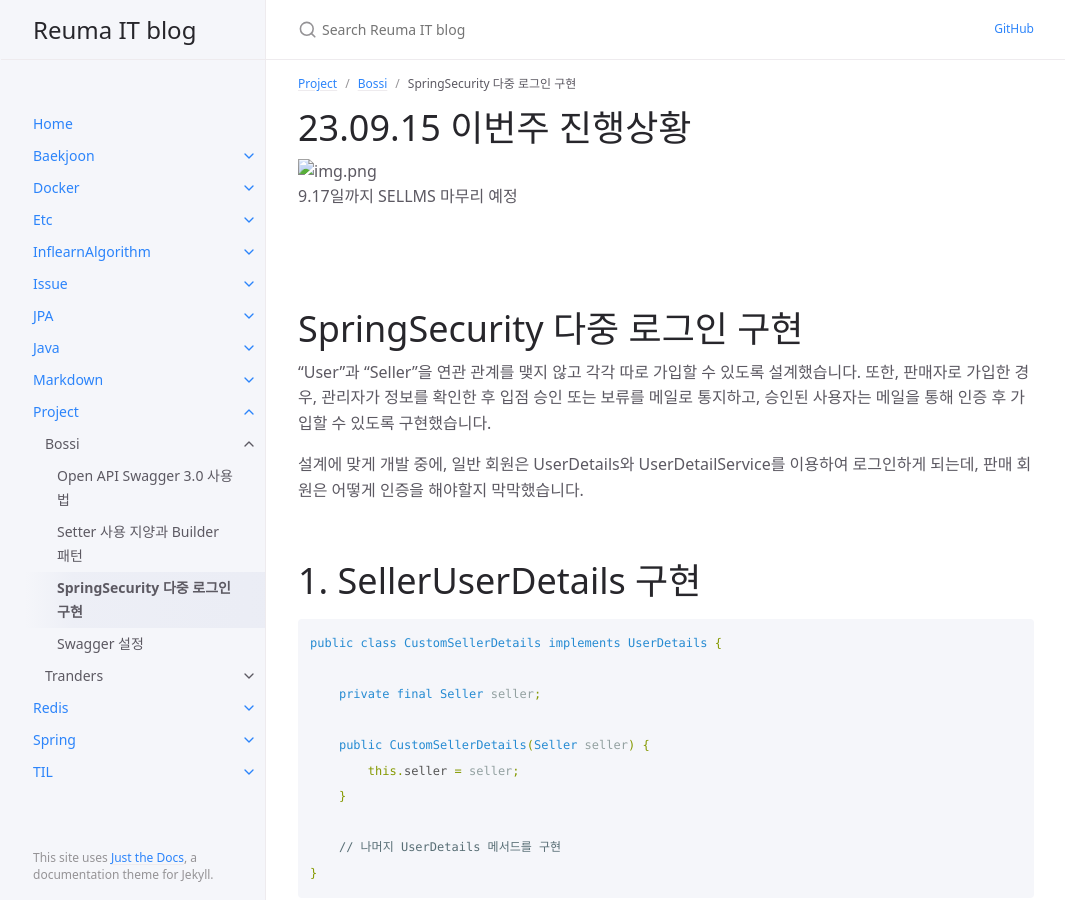
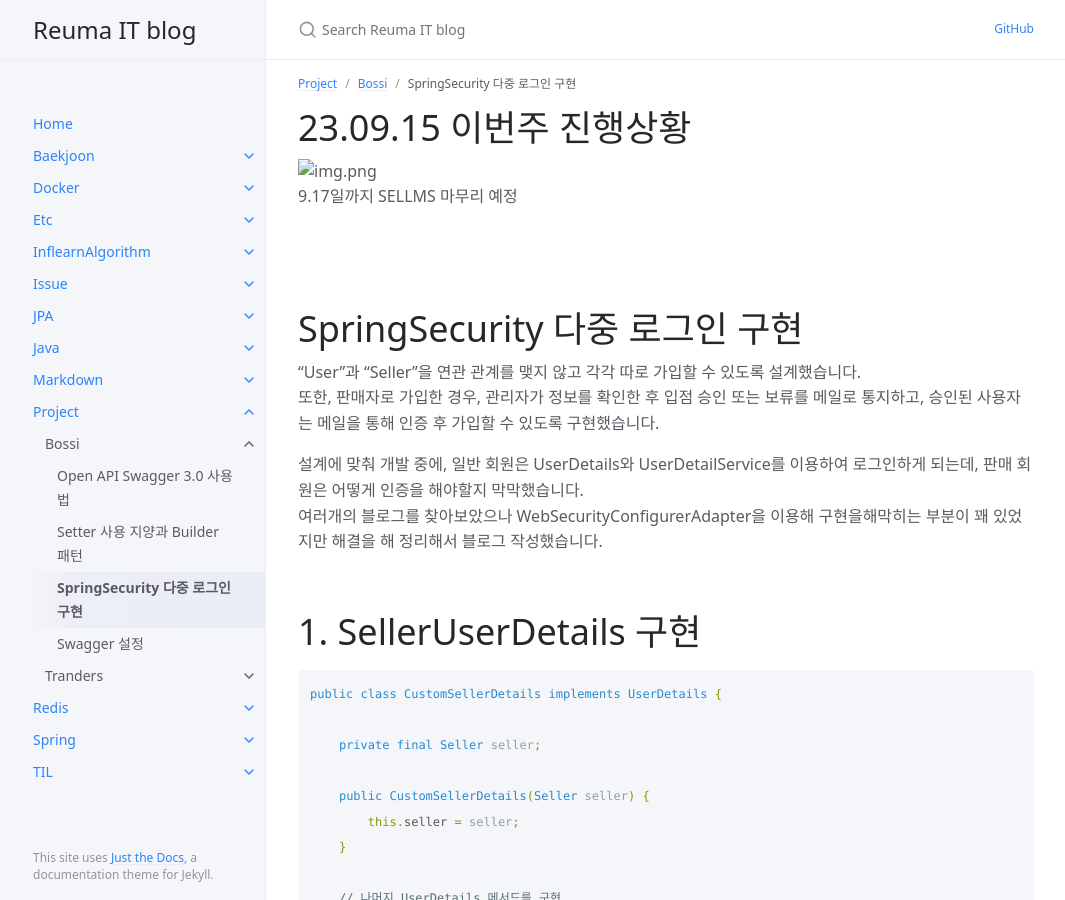
Before and after one commit to AReuma/AReuma.github.io, a Jekyll site: the page built from docs/Project/Bossi/bossi_spring_order.md, in a window 1280 px wide and 900 px high. Shown: the whole window, without its empty margins (106-1171 px from the left). Built offline with Jekyll 4.4.1, drawn with Linux system fonts in a browser that asks for light colours.

Commit message:
SpringSecurity 다중 로그인 구현

```diff
--- a/docs/Project/Bossi/bossi_spring_order.md
+++ b/docs/Project/Bossi/bossi_spring_order.md
@@ -15,9 +15,11 @@ grand_parent: Project
 # SpringSecurity 다중 로그인 구현
 
 
-"User"과 "Seller"을 연관 관계를 맺지 않고 각각 따로 가입할 수 있도록 설계했습니다. 또한, 판매자로 가입한 경우, 관리자가 정보를 확인한 후 입점 승인 또는 보류를 메일로 통지하고, 승인된 사용자는 메일을 통해 인증 후 가입할 수 있도록 구현했습니다.
+"User"과 "Seller"을 연관 관계를 맺지 않고 각각 따로 가입할 수 있도록 설계했습니다.
+또한, 판매자로 가입한 경우, 관리자가 정보를 확인한 후 입점 승인 또는 보류를 메일로 통지하고, 승인된 사용자는 메일을 통해 인증 후 가입할 수 있도록 구현했습니다.
 
-설계에 맞게 개발 중에, 일반 회원은 UserDetails와 UserDetailService를 이용하여 로그인하게 되는데, 판매 회원은 어떻게 인증을 해야할지 막막했습니다.
+설계에 맞춰 개발 중에, 일반 회원은 UserDetails와 UserDetailService를 이용하여 로그인하게 되는데, 판매 회원은 어떻게 인증을 해야할지 막막했습니다.
+여러개의 블로그를 찾아보았으나 WebSecurityConfigurerAdapter을 이용해 구현을해막히는 부분이 꽤 있었지만 해결을 해 정리해서 블로그 작성했습니다.
 
 
 
```
